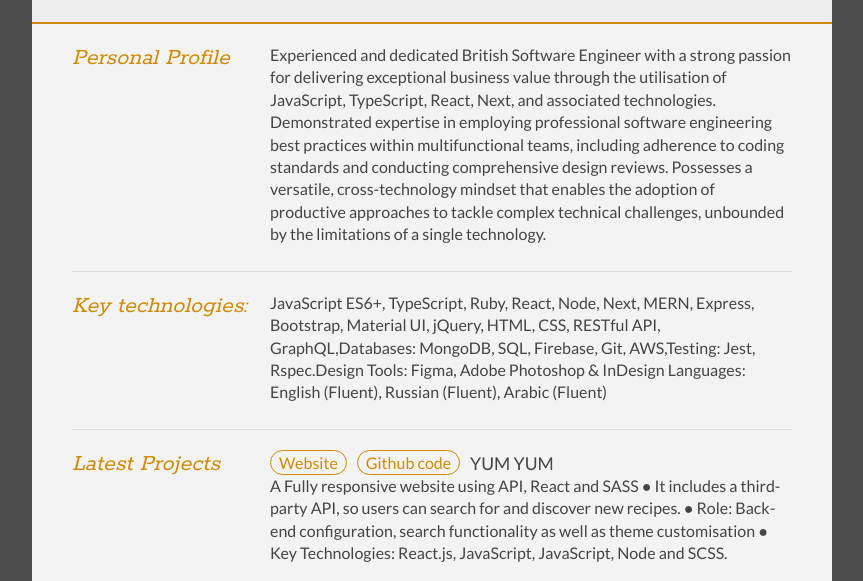
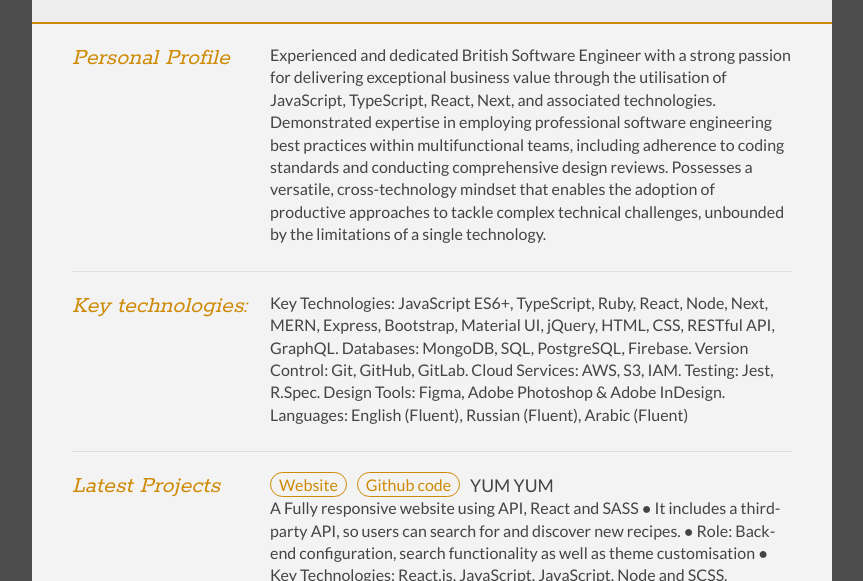
Before and after one commit to caeserlondon/On-line-CV, a website: page index.html in a window 1280 px wide. Shown: the part 154-735 px from the top of the page, without its empty margins (208-1071 px from the left). Drawn offline with Linux system fonts and the light colour scheme.

Commit message:
Updating the CV

```diff
--- a/index.html
+++ b/index.html
@@ -85,11 +85,13 @@
 					<div class="sectionContent">
 						<div class="keySkills">
 							<p>
-								JavaScript ES6+, TypeScript, Ruby, React, Node, Next, MERN,
-								Express, Bootstrap, Material UI, jQuery, HTML, CSS, RESTful API,
-								GraphQL,Databases: MongoDB, SQL, Firebase, Git, AWS,Testing:
-								Jest, Rspec.Design Tools: Figma, Adobe Photoshop & InDesign
-								Languages: English (Fluent), Russian (Fluent), Arabic (Fluent)
+								Key Technologies: JavaScript ES6+, TypeScript, Ruby, React,
+								Node, Next, MERN, Express, Bootstrap, Material UI, jQuery, HTML,
+								CSS, RESTful API, GraphQL. Databases: MongoDB, SQL, PostgreSQL,
+								Firebase. Version Control: Git, GitHub, GitLab. Cloud Services:
+								AWS, S3, IAM. Testing: Jest, R.Spec. Design Tools: Figma, Adobe
+								Photoshop & Adobe InDesign. Languages: English (Fluent), Russian
+								(Fluent), Arabic (Fluent)
 							</p>
 						</div>
 					</div>
```
